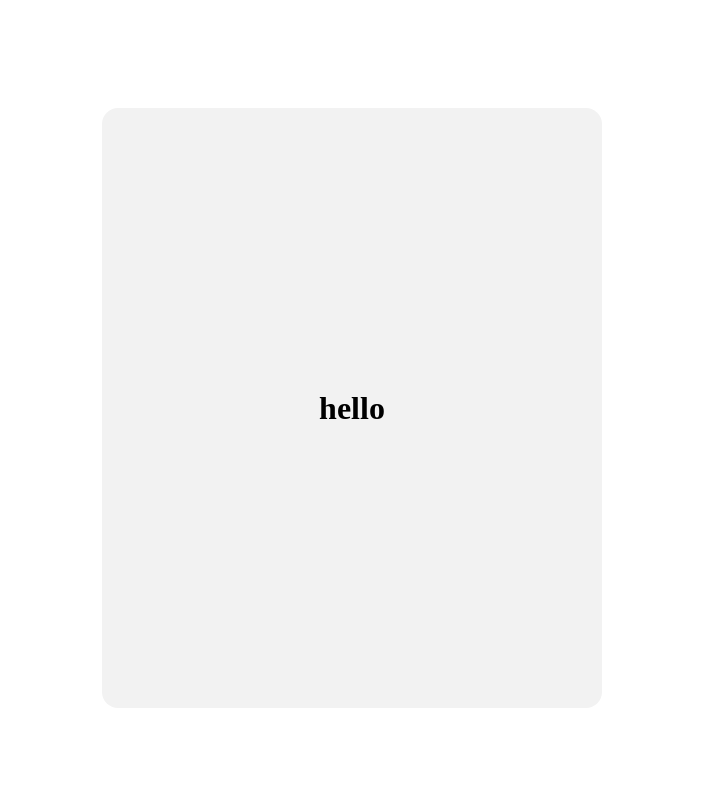
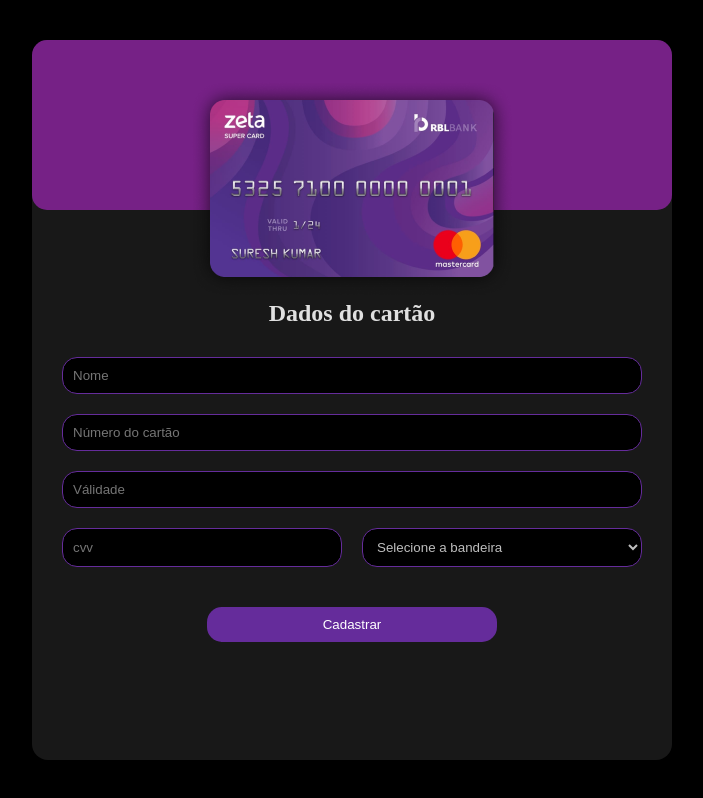
Before and after one commit to Gabrielhidro/React_hook_form_project, a React (Create React App) app: page / in a window 1280 px wide. Shown: the top 798 px of the page, without its empty margins (288-991 px from the left). Built offline with nearby package versions, Linux system fonts and the light colour scheme.

Commit message:
Create Register component

```diff
--- a/src/App.js
+++ b/src/App.js
@@ -1,11 +1,11 @@
 import { GlobalStyles } from "./GlobalStyle";
-import HomePage from "./pages";
+import Pages from "./pages";
 
 function App() {
   return (
     <div className="App">
       <GlobalStyles />
-      <HomePage />
+      <Pages />
     </div>
   );
 }
--- a/src/GlobalStyle.jsx
+++ b/src/GlobalStyle.jsx
@@ -1,18 +1,16 @@
 import { createGlobalStyle } from "styled-components";
 
 export const GlobalStyles = createGlobalStyle`
+    *{
+        box-sizing: border-box;
+        margin: 0;
+        padding: 0;
+    }
+
     body{
         display: grid;
         place-items: center;
         height: 100vh;
-    }
-
-    .App{
-        width: 500px;
-        height: 600px;
-        border-radius: 16px;
-        background: #f2f2f2;
-        display: grid;
-        place-items: center;
+        background: black;
     }
 `
--- /dev/null
+++ b/src/assets/Images/index.jsx
@@ -0,0 +1 @@
+export {default as CardImg} from './card.png'
--- /dev/null
+++ b/src/pages/Datas/index.jsx
@@ -0,0 +1,5 @@
+export default function Datas(){
+    return (
+        <p>Datas</p>
+    )
+}
--- /dev/null
+++ b/src/pages/Register/components/Form/index.jsx
@@ -0,0 +1,21 @@
+import { Button, Container, FormControl } from "./styles";
+
+export default function Form(){
+    return (
+        <Container>
+            <input type="text" placeholder="Nome" />
+            <input type="text" placeholder="Número do cartão" />
+            <input type="data" placeholder="Válidade" />
+            <FormControl>
+                <input type="text" placeholder="cvv" />
+                <select name="" id="">
+                    <option value="">Selecione a bandeira</option>
+                    <option value="">Visa</option>
+                    <option value="">Master Card</option>
+                    <option value="">American Express</option>
+                </select>
+            </FormControl>
+            <Button>Cadastrar</Button>
+        </Container>
+    )
+}
--- /dev/null
+++ b/src/pages/Register/components/Form/styles.jsx
@@ -0,0 +1,35 @@
+import styled from "styled-components";
+
+export const Container = styled.form`
+    display: flex;
+    flex-direction: column;
+    gap: 20px;
+    padding: 30px;
+
+    input,
+    select {
+        padding: 10px;
+        border-radius: 15px;
+        border: 1px solid #652c9b;
+        background: black;
+        color: #bebebe;
+        width: 100%;
+        outline: none;
+    }
+`
+
+export const FormControl = styled.div`
+    display: flex;
+    justify-content: space-between;
+    gap: 20px;
+`
+
+export const Button = styled.button`
+    width: 50%;
+    background: #652c9b;
+    border-radius: 15px;
+    color: white;
+    border: none;
+    padding: 10px;
+    margin: 20px auto;
+`
--- /dev/null
+++ b/src/pages/Register/components/index.jsx
@@ -0,0 +1,2 @@
+import form from './Form'
+export default form
--- /dev/null
+++ b/src/pages/Register/index.jsx
@@ -0,0 +1,15 @@
+import { Container, Title, Header } from "./styles";
+import { CardImg } from '../../assets/Images'
+import Form from "./components/Form";
+
+export default function Register(){
+    return (
+        <Container>
+            <Header>
+                <img src={CardImg} alt="Credit card" />
+            </Header>
+            <Title>Dados do cartão</Title>
+            <Form />
+        </Container>
+    )
+}
--- /dev/null
+++ b/src/pages/Register/styles.jsx
@@ -0,0 +1,23 @@
+import styled from "styled-components";
+
+export const Container = styled.div`
+`
+
+export const Header = styled.div`
+    padding-top: 170px;
+    background: #762186;
+    border-radius: 15px;
+    position: relative;
+
+    img {
+        position: absolute;
+        top: 40px;
+        left: calc(50% - 162px);
+    }
+`
+
+export const Title = styled.h1`
+    margin-top: 90px;
+    color: #e0e0e0;
+    text-align: center;
+`
--- a/src/pages/index.jsx
+++ b/src/pages/index.jsx
@@ -1,6 +1,12 @@
+import Register from "./Register"
+import Datas from "./Datas"
+import { Container } from "./styles"
 
-export default function HomePage(){
+export default function Pages(){
     return (
-        <h1>hello</h1>
+        <Container>
+            <Register />
+            {/* <Datas /> */}
+        </Container>
     )
 }
--- /dev/null
+++ b/src/pages/styles.jsx
@@ -0,0 +1,9 @@
+import styled from "styled-components";
+
+export const Container = styled.section`
+        width: 50vw;
+        min-width: 500px;
+        height: 90vh;
+        border-radius: 16px;
+        background: #181818;
+`
```
Also changed, not shown: src/assets/Images/card.png (added).
